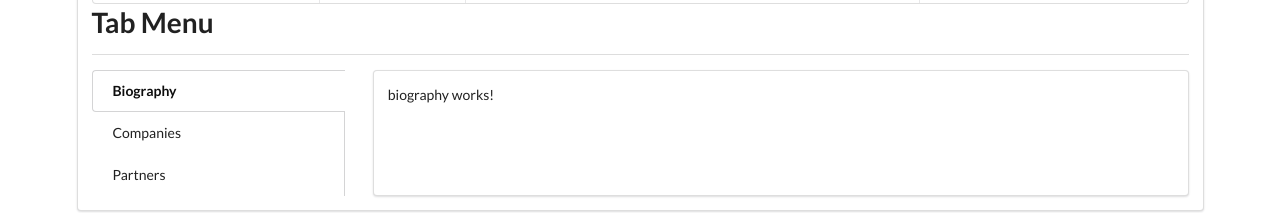
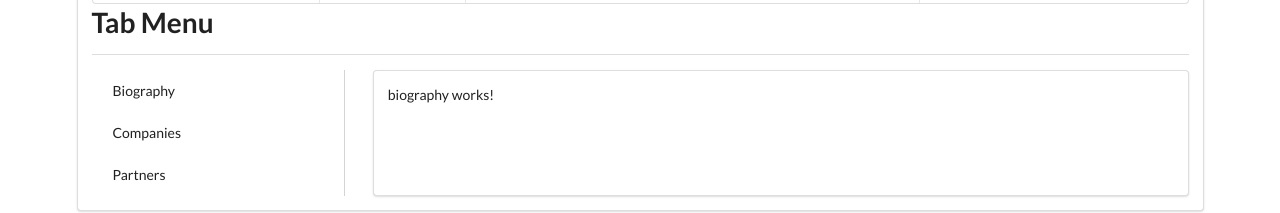
Before and after one commit to aGiBam/Components, an Angular app: page /collections in a window 1280 px wide. Shown: the part 308-521 px from the top of the page. Built offline with nearby package versions, Linux system fonts and the light colour scheme.

Commit message:
feat(collections): update routing for Biography link and add partOfLink variable

```diff
--- a/src/app/collections/collections-home/collections-home.html
+++ b/src/app/collections/collections-home/collections-home.html
@@ -9,7 +9,8 @@
         class="item"
         routerLinkActive="active"
         [routerLinkActiveOptions]="{ exact: true }"
-        routerLink="/collections"
+        /* [routerLink]="['/', partOfLink]" */
+        routerLink='/'
       >Biography</a>
       <a class="item" routerLinkActive="active" routerLink='companies'>Companies</a>
       <a class="item" routerLinkActive="active" routerLink='partners'>Partners</a>
--- a/src/app/collections/collections-home/collections-home.ts
+++ b/src/app/collections/collections-home/collections-home.ts
@@ -9,6 +9,8 @@ import { RouterLinkActive, RouterOutlet, RouterLink } from '@angular/router';
   templateUrl: './collections-home.html',
 })
 export class CollectionsHome {
+  partOfLink = 'Some part of the link';
+
   data = [
     { name: 'H.Kakeh', age: 27, job: 'Senior FE Team Lead', employed: true },
     { name: 'M.Agiba', age: 26, job: 'Mid-Level FE ', employed: false },
```
